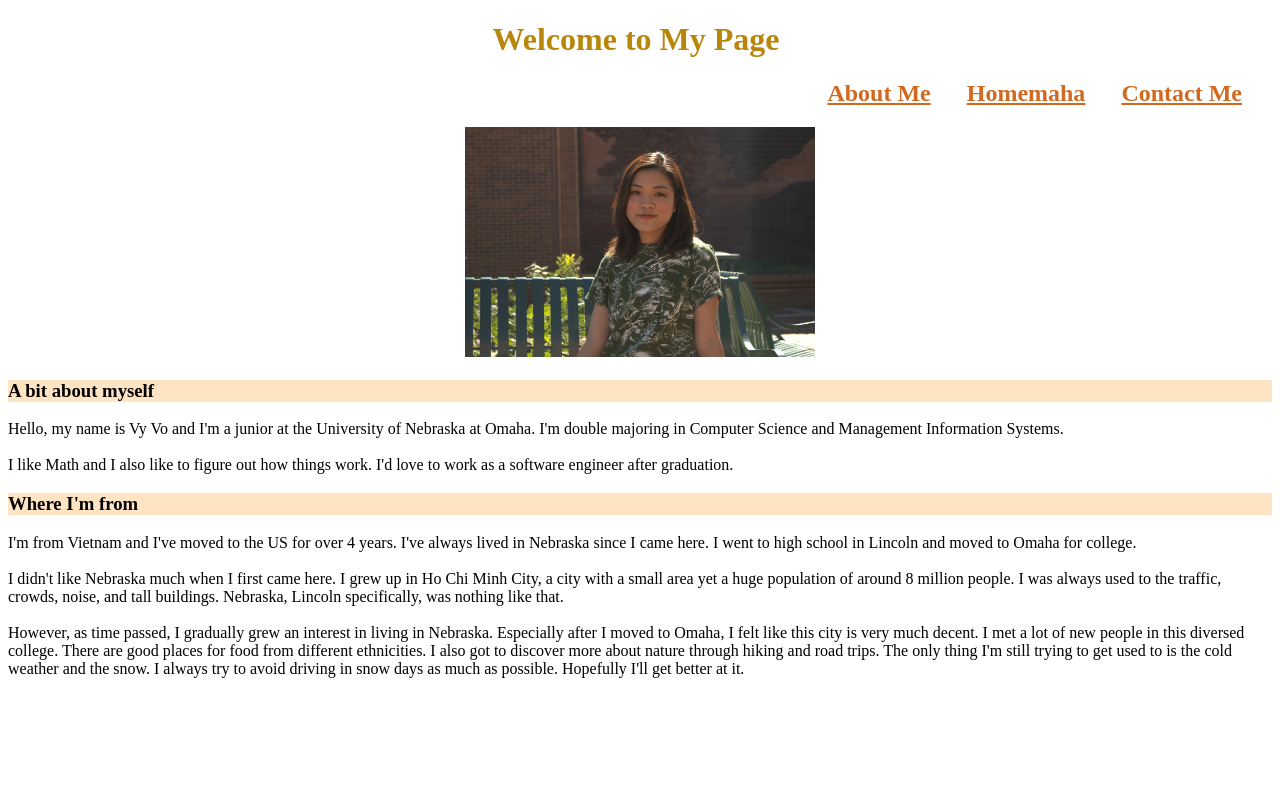
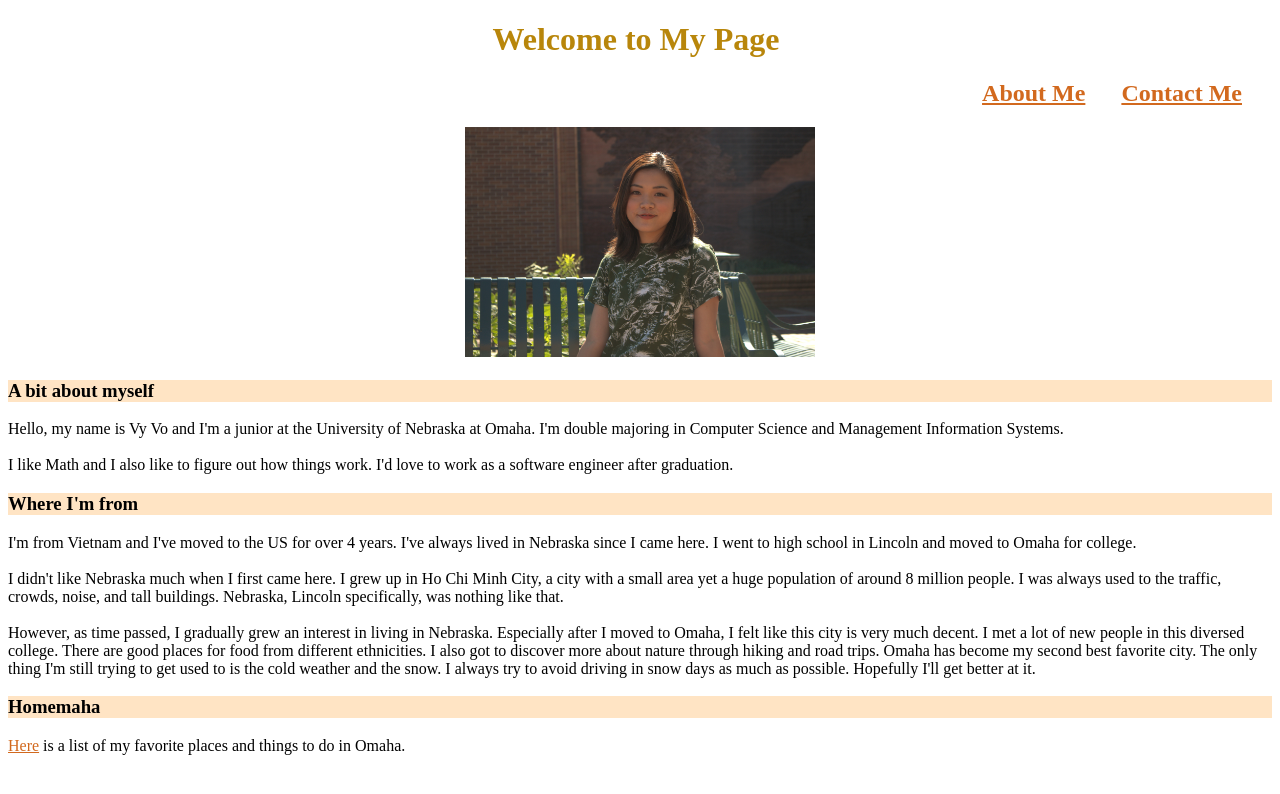
Before and after one commit to vyvo2412/ISQA-3900-Activity-2, a plain HTML site: page index.html in a window 1280 px wide. Drawn offline with Linux system fonts and the light colour scheme.

Commit message:
Update index.html

```diff
--- a/index.html
+++ b/index.html
@@ -15,7 +15,6 @@
 <div style="text-align: right">
     <h2>
         <a href="index.html" style="color: chocolate">About Me</a> &emsp;
-        <a href="secondpage.html" style="color: chocolate">Homemaha</a> &emsp;
         <a href="mailto:thikhanhvyvo@unomaha.edu" style="color: chocolate">Contact Me</a> &emsp;
     </h2>
 </div>
@@ -29,7 +28,11 @@
     <h3 style="background-color: bisque">Where I'm from</h3>
     <p>I'm from Vietnam and I've moved to the US for over 4 years. I've always lived in Nebraska since I came here. I went to high school in Lincoln and moved to Omaha for college.<br><br>
     I didn't like Nebraska much when I first came here. I grew up in Ho Chi Minh City, a city with a small area yet a huge population of around 8 million people. I was always used to the traffic, crowds, noise, and tall buildings. Nebraska, Lincoln specifically, was nothing like that.<br><br>
-    However, as time passed, I gradually grew an interest in living in Nebraska. Especially after I moved to Omaha, I felt like this city is very much decent. I met a lot of new people in this diversed college. There are good places for food from different ethnicities. I also got to discover more about nature through hiking and road trips. The only thing I'm still trying to get used to is the cold weather and the snow. I always try to avoid driving in snow days as much as possible. Hopefully I'll get better at it.</p>
+    However, as time passed, I gradually grew an interest in living in Nebraska. Especially after I moved to Omaha, I felt like this city is very much decent. I met a lot of new people in this diversed college. There are good places for food from different ethnicities. I also got to discover more about nature through hiking and road trips. Omaha has become my second best favorite city. The only thing I'm still trying to get used to is the cold weather and the snow. I always try to avoid driving in snow days as much as possible. Hopefully I'll get better at it.</p>
+    <h3 style="background-color: bisque">Homemaha</h3>
+    <p>
+        <a href="homemaha.html" style="color: chocolate">Here</a> is a list of my favorite places and things to do in Omaha.
+    </p>
 </div>
 
 </div>
```
